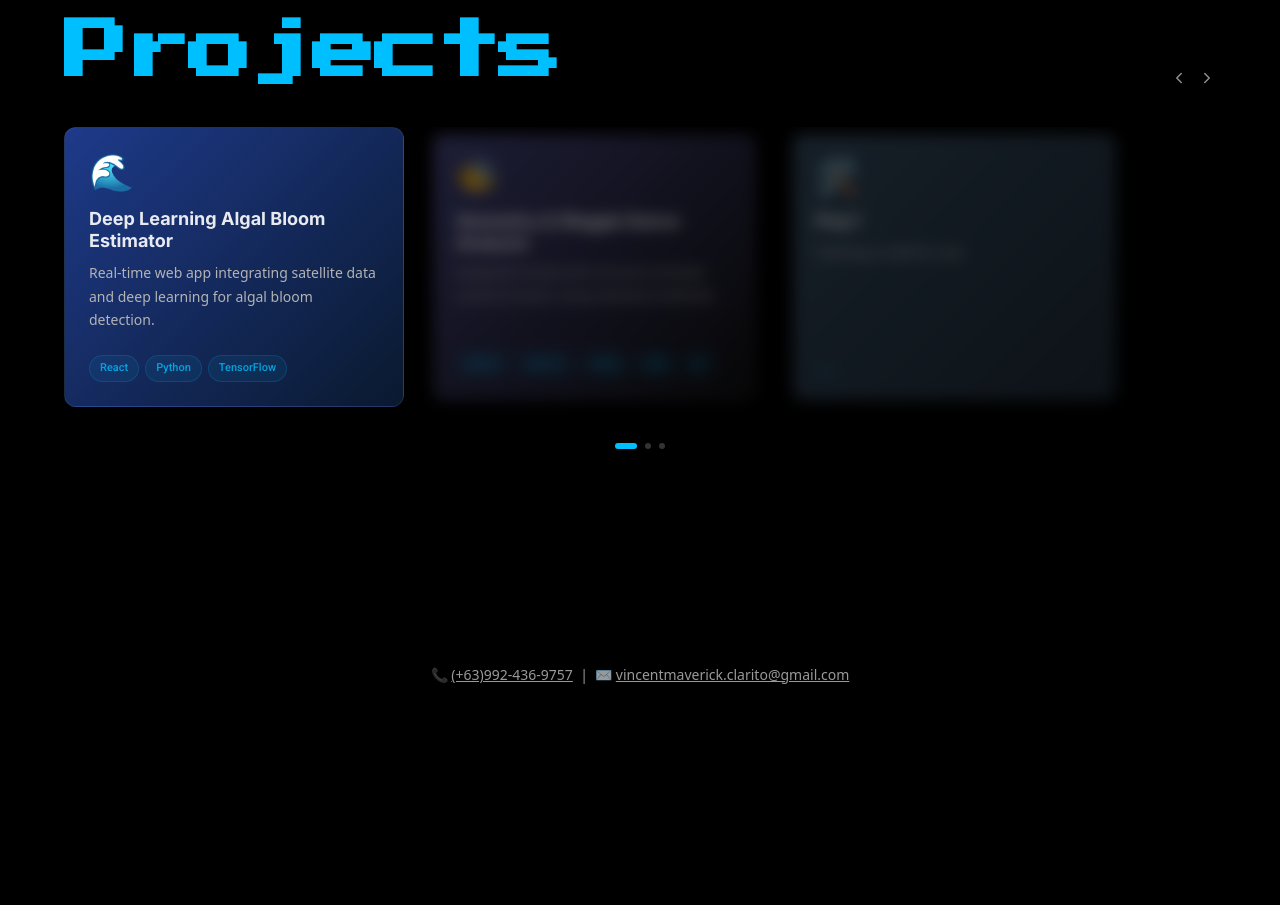
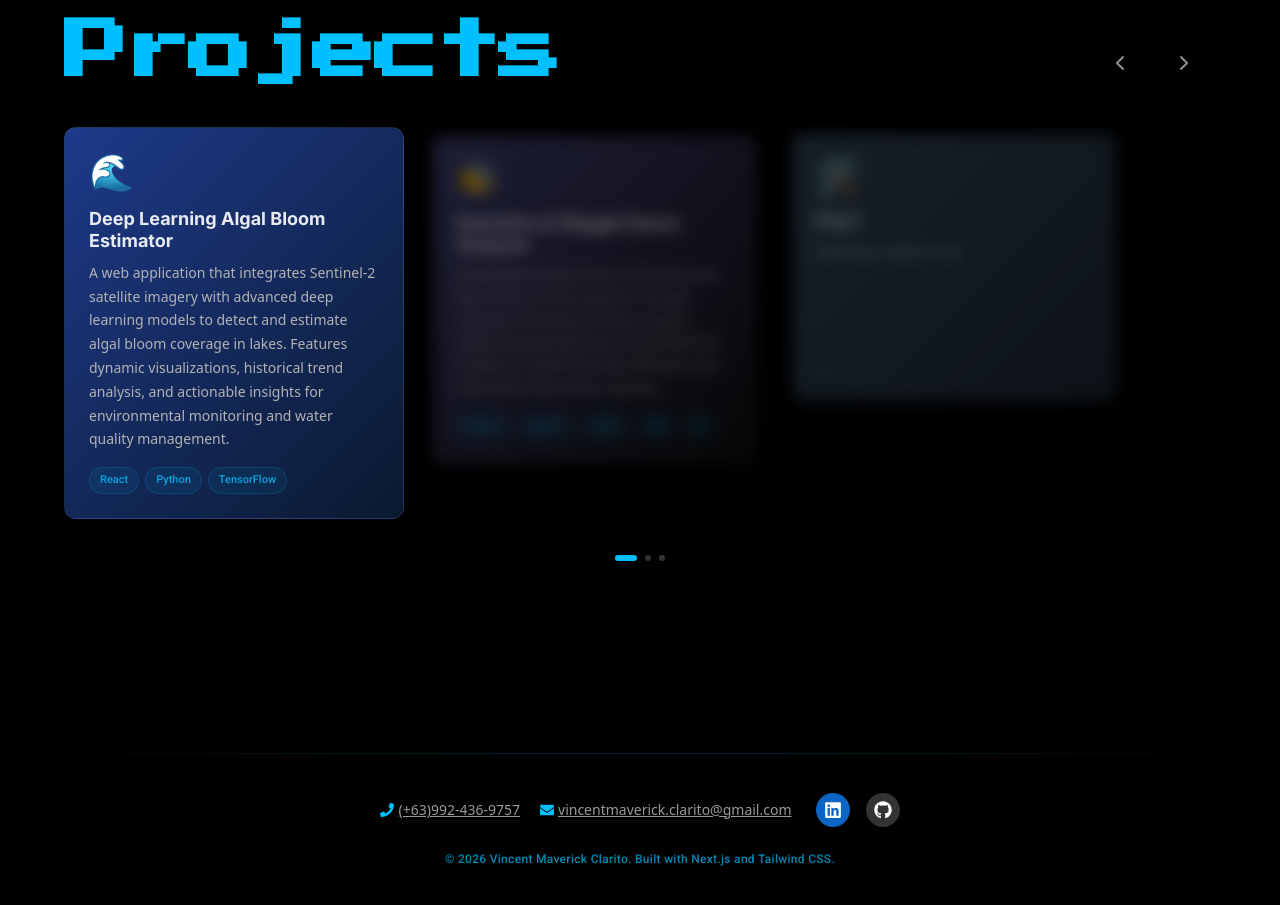
Before and after one commit to MavClarito/portfolio, a Next.js app: page / in a window 1280 px wide. Shown: the part 1920-2825 px from the top of the page. Before the commit the page ends 2629 px from the top, so only its background shows below. Built offline with nearby package versions, Linux system fonts and the light colour scheme.

Commit message:
Updated footer section and project description

```diff
--- a/components/Footer.tsx
+++ b/components/Footer.tsx
@@ -1,10 +1,63 @@
+"use client";
+
+import { FaLinkedin, FaGithub, FaEnvelope, FaPhone } from "react-icons/fa";
+
 export default function Footer() {
   return (
-    <footer className="bg-black text-center py-6 mt-20">
-      <p className="text-sm" style={{ color: "rgba(255,255,255,0.6)" }}>
-        📞 <a href="tel:(+63)9924369757" className="underline">(+63)992-436-9757</a> &nbsp;|&nbsp;
-        ✉️ <a href="mailto:vincentmaverick.clarito@gmail.com" className="underline">vincentmaverick.clarito@gmail.com</a>
+    <footer className="bg-black relative overflow-hidden py-10 mt-20">
+      {/* Subtle top glow */}
+      <div
+        className="absolute top-0 left-0 right-0 h-px"
+        style={{
+          background:
+            "linear-gradient(90deg, transparent, rgba(0,191,255,0.2), transparent)",
+        }}
+      />
+
+      <div className="flex flex-col md:flex-row items-center justify-center gap-6 text-center">
+        {/* Contact Info */}
+        <p className="text-sm flex flex-col md:flex-row items-center gap-3 md:gap-5" style={{ color: "rgba(255,255,255,0.6)" }}>
+          <span className="flex items-center gap-1">
+            <FaPhone className="text-[#00bfff]" />
+            <a href="tel:(+63)9924369757" className="underline hover:text-[#00bfff] transition-colors duration-200">(+63)992-436-9757</a>
+          </span>
+          <span className="flex items-center gap-1">
+            <FaEnvelope className="text-[#00bfff]" />
+            <a href="mailto:vincentmaverick.clarito@gmail.com" className="underline hover:text-[#00bfff] transition-colors duration-200">vincentmaverick.clarito@gmail.com</a>
+          </span>
+        </p>
+
+        {/* Social Icons */}
+        <div className="flex items-center gap-4 mt-3 md:mt-0">
+          <a
+            href="https://www.linkedin.com/in/vincent-maverick-clarito-engr"
+            target="_blank"
+            rel="noopener noreferrer"
+            className="p-2 rounded-full bg-[#0A66C2] hover:scale-110 hover:brightness-110 transition-transform duration-200"
+          >
+            <FaLinkedin color="#fff" size={18} />
+          </a>
+          <a
+            href="https://github.com/MavClarito"
+            target="_blank"
+            rel="noopener noreferrer"
+            className="p-2 rounded-full bg-[#333] hover:scale-110 hover:brightness-110 transition-transform duration-200"
+          >
+            <FaGithub color="#fff" size={18} />
+          </a>
+        </div>
+      </div>
+
+      {/* Footer Note */}
+      <p className="text-xs text-center mt-6 text-[#00bfff] opacity-70 font-roboto tracking-wide">
+        &copy; {new Date().getFullYear()} Vincent Maverick Clarito. Built with Next.js and Tailwind CSS.
       </p>
+
+      <style jsx>{`
+        footer a:hover {
+          text-decoration: none;
+        }
+      `}</style>
     </footer>
   );
 }
--- a/components/HeroSection.tsx
+++ b/components/HeroSection.tsx
@@ -196,7 +196,7 @@ export default function HeroSection() {
 
               {/* LinkedIn & GitHub */}
               <a
-                href="www.linkedin.com/in/vincent-maverick-clarito-engr"
+                href="https://linkedin.com/in/vincent-maverick-clarito-engr"
                 target="_blank"
                 rel="noopener noreferrer"
                 className="w-10 h-10 flex items-center justify-center rounded-full bg-[#0A66C2] hover:brightness-110 transition-all duration-200"
@@ -214,7 +214,7 @@ export default function HeroSection() {
               </a>
             </motion.div>
 
-            {/* Tech Stack label with typing animation */}
+            {/* Tech Stack*/}
             <motion.div variants={item} className="flex items-center gap-3 justify-center md:justify-start mt-6">
               <h2 className="typing-text text-[#00bfff] text-sm md:text-base">
                 {typedTech}
--- a/components/ProjectsSection.tsx
+++ b/components/ProjectsSection.tsx
@@ -58,12 +58,21 @@ export default function ProjectsSection() {
           >
             Projects
           </h2>
-          <div className="flex items-center gap-2.5">
-            <button onClick={() => go(-1)}>
-              <ChevronLeft size={18} />
+          <div className="flex items-center gap-4 relative -left-2">
+            {/* Previous Button */}
+            <button
+              onClick={() => go(-1)}
+              className="w-12 h-12 flex items-center justify-center rounded-full border border-transparent hover:border-[#00bfff] hover:bg-[#00bfff] hover:text-black transition-all duration-200 active:scale-95"
+            >
+              <ChevronLeft size={24} />
             </button>
-            <button onClick={() => go(1)}>
-              <ChevronRight size={18} />
+
+            {/* Next Button */}
+            <button
+              onClick={() => go(1)}
+              className="w-12 h-12 flex items-center justify-center rounded-full border border-transparent hover:border-[#00bfff] hover:bg-[#00bfff] hover:text-black transition-all duration-200 active:scale-95"
+            >
+              <ChevronRight size={24} />
             </button>
           </div>
         </div>
@@ -75,7 +84,6 @@ export default function ProjectsSection() {
           style={{ scrollPadding: "0 50vw" }}
         >
           {projects.map((project, index) => {
-            // Determine which card is left, center, or right
             let posClass = "";
             if (index === activeIdx) posClass = "opacity-100 scale-100 blur-0";
             else if (index === (activeIdx + 1) % total)
@@ -90,8 +98,14 @@ export default function ProjectsSection() {
                 href={project.link}
                 target="_blank"
                 rel="noopener noreferrer"
-                className="snap-center shrink-0"
+                className="snap-center shrink-0 relative group"
               >
+                {/* Pop-up Tooltip */}
+                <div className="absolute bottom-full left-1/2 -translate-x-1/2 mb-3 w-max max-w-xs p-3 rounded-lg bg-[#00bfff] text-black text-[13px] font-roboto shadow-lg opacity-0 scale-75 group-hover:opacity-100 group-hover:scale-100 transition-all duration-200 z-50 pointer-events-none">
+                  Click me to visit the website
+                  <div className="absolute top-full left-1/2 -translate-x-1/2 w-3 h-3 bg-[#00bfff] rotate-45 mt-[-5px]"></div>
+                </div>
+
                 <motion.div
                   data-card=""
                   whileHover={{ y: -5 }}
--- a/lib/projects.ts
+++ b/lib/projects.ts
@@ -14,7 +14,7 @@ export const projects: Project[] = [
     id: "algal",
     title: "Deep Learning Algal Bloom Estimator",
     description:
-      "Real‑time web app integrating satellite data and deep learning for algal bloom detection.",
+      "A web application that integrates Sentinel‑2 satellite imagery with advanced deep learning models to detect and estimate algal bloom coverage in lakes. Features dynamic visualizations, historical trend analysis, and actionable insights for environmental monitoring and water quality management.",
     link: "https://algsat-47ca8.web.app/#/",
     gradientStart: "#1e3a8a",
     gradientEnd: "#0a192f",
@@ -25,7 +25,7 @@ export const projects: Project[] = [
     id: "honeycomb",
     title: "Geometry & Waggle Dance Analysis",
     description:
-      "Analyzed honeycomb structure and bee communication using statistical methods.",
+      "Investigated honeycomb architecture and bee communication patterns through statistical modeling and data analysis. Explored spatial geometry and behavioral insights to understand hive efficiency and information flow within colonies.",
     link: "https://danceofhexagons.vercel.app/",
     gradientStart: "#3b3b6d",
     gradientEnd: "#0d0d0d",
--- a/package.json
+++ b/package.json
@@ -3,7 +3,7 @@
   "version": "0.1.0",
   "private": true,
   "scripts": {
-    "dev": "next dev",
+    "dev": "next dev --turbopack",
     "build": "next build --turbopack",
     "start": "next start --turbopack",
     "lint": "eslint"
```
